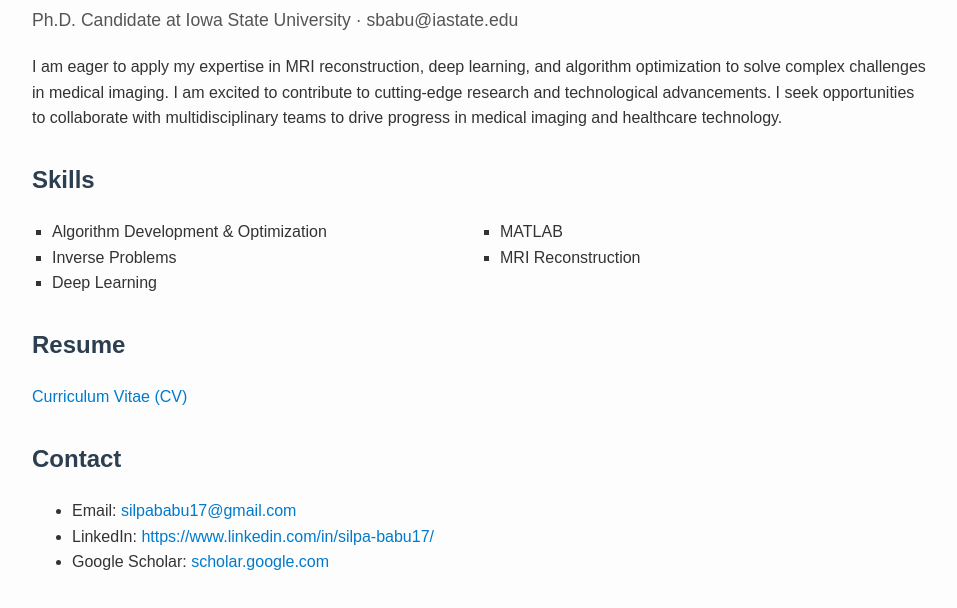
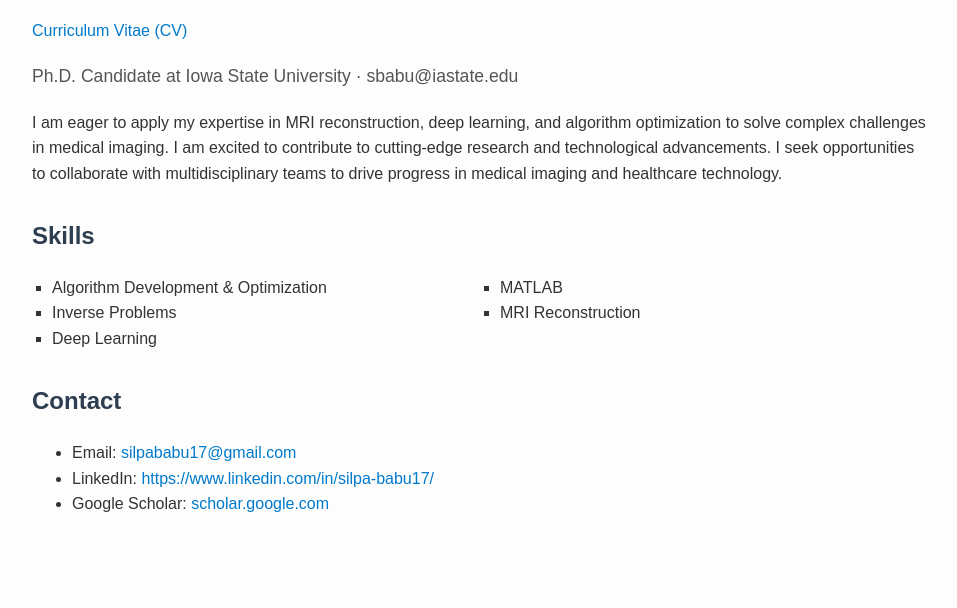
Before and after one commit to Silpa1/webpage, a plain HTML site: page index.html in a window 1280 px wide. Shown: the part 136-744 px from the top of the page, without its empty margins (158-1115 px from the left). Drawn offline with Linux system fonts and the light colour scheme.

Commit message:
Update index.html

```diff
--- a/index.html
+++ b/index.html
@@ -44,6 +44,9 @@
 <body>
 
   <h1>Silpa Babu</h1>
+   <div class="section">
+    <p><a href="resume.pdf" target="_blank">Curriculum Vitae (CV)</a></p>
+  </div>
   <div class="subtitle">Ph.D. Candidate at Iowa State University · sbabu@iastate.edu</div>
 
   <div class="section">
@@ -67,10 +70,7 @@
 
 
 
-  <div class="section">
-    <h2>Resume</h2>
-    <p><a href="resume.pdf" target="_blank">Curriculum Vitae (CV)</a></p>
-  </div>
+
 
   <div class="section">
     <h2>Contact</h2>
```
